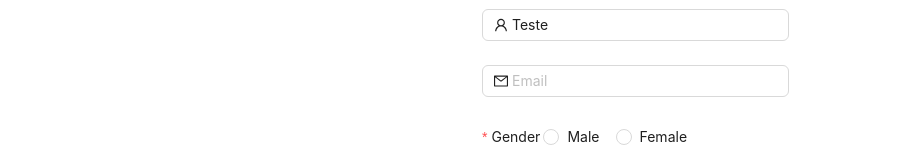
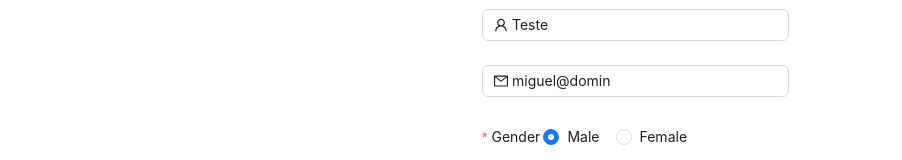
Before and after one commit to sombo20/Sistema-de-gerenciamento-de-usuarios, a React (Vite) app: page /register in a window 1280 px wide. Shown: the part 135-295 px from the top of the page, without its empty margins (0-902 px from the left). Built offline with nearby package versions, Linux system fonts and the light colour scheme.

Commit message:
Update index.tsx

```diff
--- a/src/pages/Register/index.tsx
+++ b/src/pages/Register/index.tsx
@@ -61,7 +61,7 @@ const Register = () => {
           <Title>Register new user</Title>
         </Col>
       </Row>
-      <FormUser UserFunction={sendDates} name={"Teste"}/>
+      <FormUser UserFunction={sendDates} name={"Teste"} userEmail={"miguel@domin"} userGender={"male"} userStatus={"active"}/>
     </>
   );
 };
```
